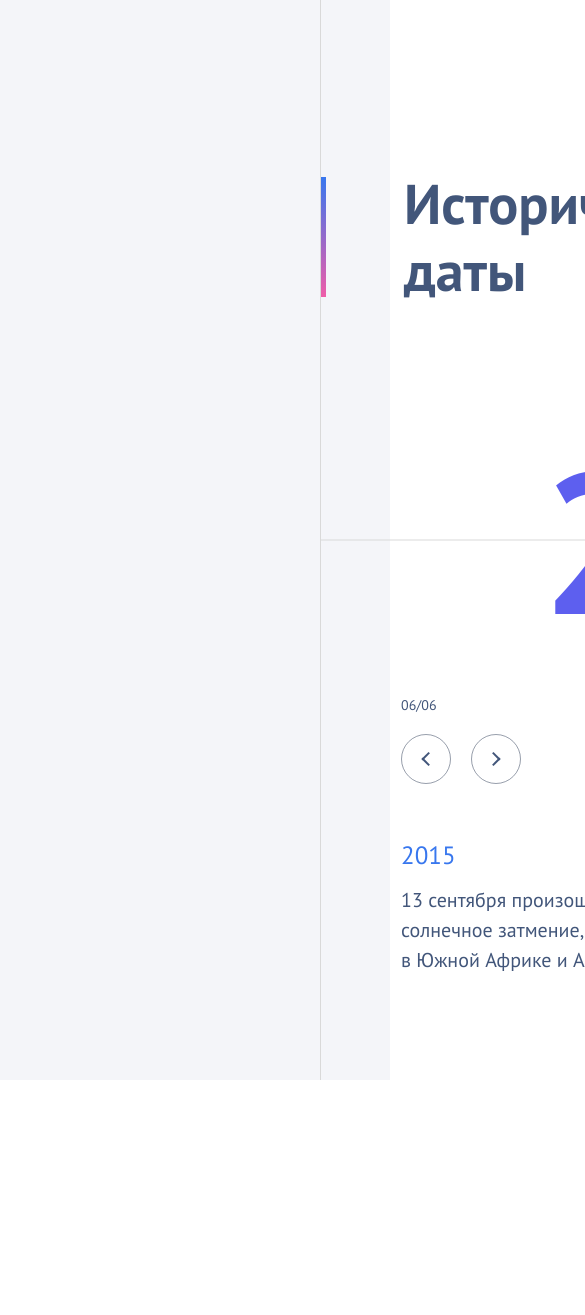
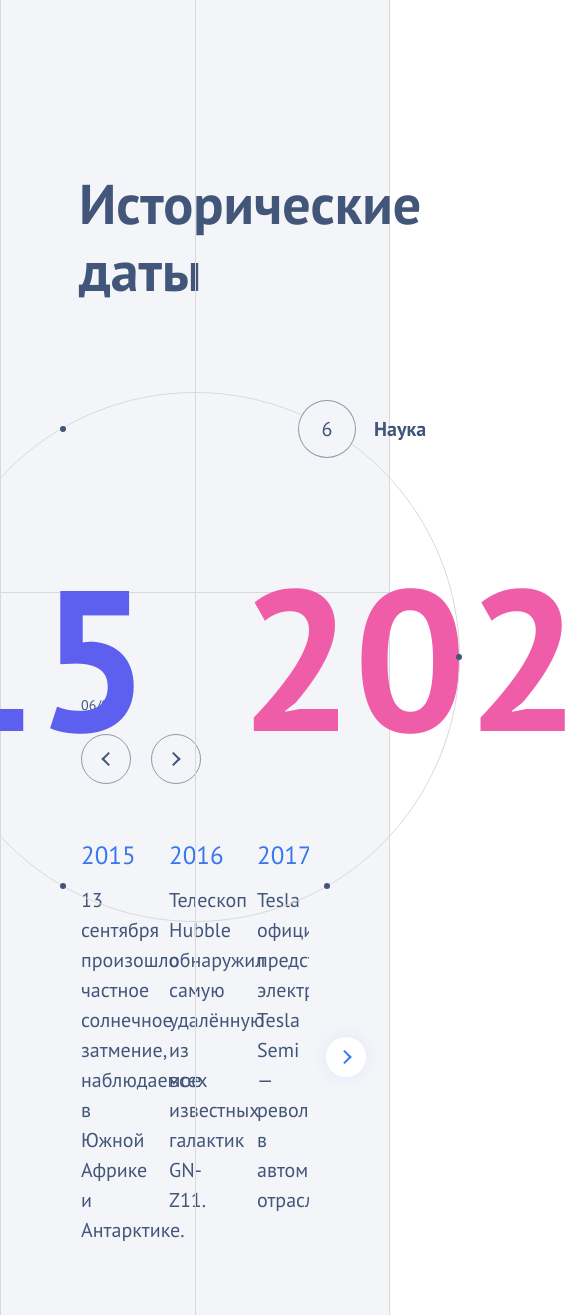
Before and after one commit to MustafaProger/onlyteam_test, a React app: page / in a window 390 px wide. Shown: the top 1315 px of the page, 585 px wide, since content can reach past the window. Before the commit the page ends 1080 px from the top, so only its background shows below. Built offline with nearby package versions, Linux system fonts and the light colour scheme.

Commit message:
style: адаптация max-width: 1440px

```diff
--- a/src/App.tsx
+++ b/src/App.tsx
@@ -10,7 +10,8 @@ import TimelineYears from "./components/TimelineYears";
 const AppContainer = styled.div`
 	width: 100%;
 	height: 100%;
-	padding-left: 320px;
+	display: flex;
+	justify-content: center;
 	background: #f4f5f9;
 `;
 
--- a/src/components/TimelineCircle.tsx
+++ b/src/components/TimelineCircle.tsx
@@ -1,4 +1,4 @@
-import React, { useEffect, useMemo, useState } from "react";
+import React, { useEffect, useMemo, useRef, useState } from "react";
 import { connect } from "react-redux";
 import { AppAction, AppState, DotsProps } from "../interfaces/interfaces";
 import styled from "styled-components";
@@ -97,6 +97,9 @@ const TimelineCircle = ({
 	const [visible, setVisible] = useState(false);
 	const [localDot, setLocalDot] = useState(activeDot);
 
+	const circleRef = useRef<HTMLDivElement>(null);
+	const [radius, setRadius] = useState(265);
+
 	useEffect(() => {
 		setVisible(false);
 
@@ -108,7 +111,21 @@ const TimelineCircle = ({
 		return () => clearTimeout(timer);
 	}, [activeDot]);
 
-	const radius = 265;
+	useEffect(() => {
+		const element = circleRef.current;
+		if (!element) return;
+
+		const observer = new ResizeObserver((entries) => {
+			const newWidth = entries[0].contentRect.width;
+			setRadius(newWidth / 2);
+		});
+
+		observer.observe(element);
+
+		setRadius(element.offsetWidth / 2);
+
+		return () => observer.disconnect();
+	}, []);
 
 	const stepAngle = 360 / countDots;
 	const rotationCircle = -activeDot * stepAngle;
@@ -122,7 +139,7 @@ const TimelineCircle = ({
 
 			return { x, y, index: i + 1 };
 		});
-	}, [countDots]);
+	}, [countDots, radius]);
 
 	let category: string = "";
 
@@ -132,6 +149,8 @@ const TimelineCircle = ({
 
 	return (
 		<Circle
+			ref={circleRef}
+			className='circle'
 			style={{
 				transform: `translate(-50%, -50%) rotate(${rotationCircle}deg)`,
 			}}>
--- a/src/components/TimelineContainer.tsx
+++ b/src/components/TimelineContainer.tsx
@@ -3,14 +3,12 @@ import styled from "styled-components";
 
 const Container = styled.div`
 	position: relative;
-	top: 0;
-	left: 0;
-
+	top: 0%;
+	left: 0%;
 	max-width: 1440px;
-	max-height: 1080px;
-	min-width: 1440px;
 	min-height: 1080px;
-
+	width: 100%;
+	height: 100%;
 	border-left: 1px solid #d9d9d9;
 	border-right: 1px solid #d9d9d9;
 
@@ -19,7 +17,6 @@ const Container = styled.div`
 		position: absolute;
 		top: 50%;
 		left: 0;
-		transform: translateY(-50%);
 		width: 100%;
 		height: 1px;
 		background-color: #d9d9d9;
@@ -30,16 +27,14 @@ const Container = styled.div`
 		position: absolute;
 		top: 0;
 		left: 50%;
-		transform: translateY(-50%);
 		width: 1px;
-		height: 200%;
+		height: 100%;
 		background-color: #d9d9d9;
 	}
 `;
 
 const TimelineContainer = ({ children }: PropsWithChildren<{}>) => {
-	return <Container>{children}</Container>;
-
+	return <Container className='container'>{children}</Container>;
 };
 
 export default TimelineContainer;
--- a/src/components/TimelineEvents.tsx
+++ b/src/components/TimelineEvents.tsx
@@ -15,7 +15,7 @@ import "swiper/css/pagination";
 import { Navigation } from "swiper/modules";
 
 const EventsContainer = styled.div`
-	margin: 56px 80px 0 80px;
+	margin: 56px 80px 40px 80px;
 `;
 
 const EventContainer = styled.div`
@@ -93,7 +93,7 @@ const TimelineEvents = ({
 	}
 
 	return (
-		<EventsContainer>
+		<EventsContainer className='events__container'>
 			<FadeWrapper $visible={visible}>
 				<div
 					className='custom-swiper-wrapper'
@@ -106,6 +106,21 @@ const TimelineEvents = ({
 						navigation={{
 							prevEl: ".custom-swiper-prev",
 							nextEl: ".custom-swiper-next",
+						}}
+						breakpoints={{
+							1440: {
+								slidesPerView: 3.5,
+							},
+							1040: {
+								slidesPerView: 2.5,
+								spaceBetween: 50,
+							},
+							640: {
+								slidesPerView: 2,
+							},
+							420: {
+								slidesPerView: 1.5,
+							},
 						}}
 						modules={[Navigation]}
 						className='mySwiper'>
--- a/src/components/TimelineNavigator.tsx
+++ b/src/components/TimelineNavigator.tsx
@@ -75,19 +75,19 @@ const TimelineNavigator = ({
 	goToNextDot,
 }: NavigatorProps) => {
 	return (
-		<TimelineNavigatorContainer>
+		<TimelineNavigatorContainer className='navigator__container'>
 			<p style={{ color: "#42567A", fontSize: "14px" }}>
 				0{activeDot}/0{countDots}
 			</p>
 			<NavigatorContainer>
 				<div
 					className='navigator navigator-left'
-					onClick={() => goToPreviousDot(activeDot)}>
+					onClick={() => goToPreviousDot()}>
 					<span></span>
 				</div>
 				<div
 					className='navigator navigator-right'
-					onClick={() => goToNextDot(activeDot)}>
+					onClick={() => goToNextDot()}>
 					<span></span>
 				</div>
 			</NavigatorContainer>
@@ -105,10 +105,10 @@ function mapDispatchToProps(
 	dispatch: Dispatch<AppAction>
 ): Pick<NavigatorProps, "goToNextDot" | "goToPreviousDot"> {
 	return {
-		goToPreviousDot: (index) =>
-			dispatch({ type: "GO_TO_PREVIOUS_DOT", payload: index }),
-		goToNextDot: (index) =>
-			dispatch({ type: "GO_TO_NEXT_DOT", payload: index }),
+		goToPreviousDot: () =>
+			dispatch({ type: "GO_TO_PREVIOUS_DOT" }),
+		goToNextDot: () =>
+			dispatch({ type: "GO_TO_NEXT_DOT" }),
 	};
 }
 
--- a/src/components/TimelineTitle.tsx
+++ b/src/components/TimelineTitle.tsx
@@ -1,7 +1,7 @@
 import React from "react";
 import styled from "styled-components";
 
-const TitleWrapper = styled.div`
+const TitleContaner = styled.div`
 	display: flex;
 	align-items: center;
 	padding-top: 170px;
@@ -21,16 +21,17 @@ const Title = styled.h1`
 	color: rgba(66, 86, 122, 1);
 	margin: 0;
 `;
+
 const TimelineTitle = () => {
 	return (
-		<TitleWrapper>
-			<Line />
-			<Title>
+		<TitleContaner className='title__container'>
+			<Line className='title__line' />
+			<Title className='title__item'>
 				Исторические
 				<br />
 				даты
 			</Title>
-		</TitleWrapper>
+		</TitleContaner>
 	);
 };
 
--- a/src/components/TimelineYears.tsx
+++ b/src/components/TimelineYears.tsx
@@ -19,11 +19,11 @@ const YearsItem = styled.h2`
 	font-weight: bold;
 	transition: all 0.3s ease;
 
-	&.year-item-left {
+	&.years__item-left {
 		color: rgba(93, 95, 239, 1);
 	}
 
-	&.year-item-right {
+	&.years__item-right {
 		color: rgba(239, 93, 168, 1);
 	}
 `;
@@ -68,9 +68,13 @@ const TimelineYears = ({
 	}, [endYear]);
 
 	return (
-		<YearsContainer>
-			<YearsItem className='year-item-left'>{displayStartYear}</YearsItem>
-			<YearsItem className='year-item-right'>{displayEndYear}</YearsItem>
+		<YearsContainer className='years__container'>
+			<YearsItem className='years__item years__item-left'>
+				{displayStartYear}
+			</YearsItem>
+			<YearsItem className='years__item years__item-right'>
+				{displayEndYear}
+			</YearsItem>
 		</YearsContainer>
 	);
 };
--- a/src/index.scss
+++ b/src/index.scss
@@ -5,10 +5,6 @@
 	font-family: "PT Sans", sans-serif;
 	font-weight: 400;
 	font-style: normal;
-}
-
-.swiper-wrapper {
-	max-height: 135px;
 }
 
 .custom-swiper-prev,
@@ -31,11 +27,11 @@
 }
 
 .custom-swiper-prev {
-	left: calc(-6.8% + 30px);
+	left: -57px;
 }
 
 .custom-swiper-next {
-	right: calc(-6.8% + 30px);
+	right: -57px;
 }
 
 .custom-swiper-next::after,
@@ -57,3 +53,42 @@
 .custom-swiper-prev::after {
 	transform: translate(175%, -50%) rotate(-45deg);
 }
+
+@media (max-width: 1440px) {
+	.sc-bRKDuR.container {
+		min-height: 0px;
+		&::before {
+			top: 45%;
+		}
+	}
+
+	.kgISHx.title__container {
+		padding-top: 40px;
+
+		.title__item {
+			font-size: 42px;
+		}
+
+		.title__line {
+			margin-right: 60px;
+		}
+	}
+
+	.iQehQL.circle {
+		width: 400px;
+		height: 400px;
+		top: 45%;
+	}
+
+	.fusBLo.years__container {
+		top: 45%;
+	}
+
+	.jYWhnb.years__item {
+		font-size: 140px;
+	}
+
+	.lkwwrU.navigator__container {
+		margin-top: 300px;
+	}
+}
--- a/src/interfaces/interfaces.ts
+++ b/src/interfaces/interfaces.ts
@@ -8,8 +8,8 @@ export interface DotsProps {
 export interface NavigatorProps {
 	countDots: number;
 	activeDot: number;
-	goToPreviousDot: (index: number) => void;
-	goToNextDot: (index: number) => void;
+	goToPreviousDot: () => void;
+	goToNextDot: () => void;
 }
 
 export interface EventsProps {
@@ -46,12 +46,10 @@ export interface SetActiveDotAction {
 
 export interface GoToNextDot {
 	type: "GO_TO_NEXT_DOT";
-	payload: number;
 }
 
 export interface GoToPreviousDot {
 	type: "GO_TO_PREVIOUS_DOT";
-	payload: number;
 }
 
 export interface PushEvents {
--- a/tsconfig.json
+++ b/tsconfig.json
@@ -9,7 +9,7 @@
     "skipLibCheck": true,
     "forceConsistentCasingInFileNames": true,
     "resolveJsonModule": true,
-    "isolatedModules": true,
+    "isolatedModules": true
   },
   "include": ["src"]
 }
```
Also changed, not shown: src/components/TimelineCategory.tsx (deleted, +0 -9 lines).
